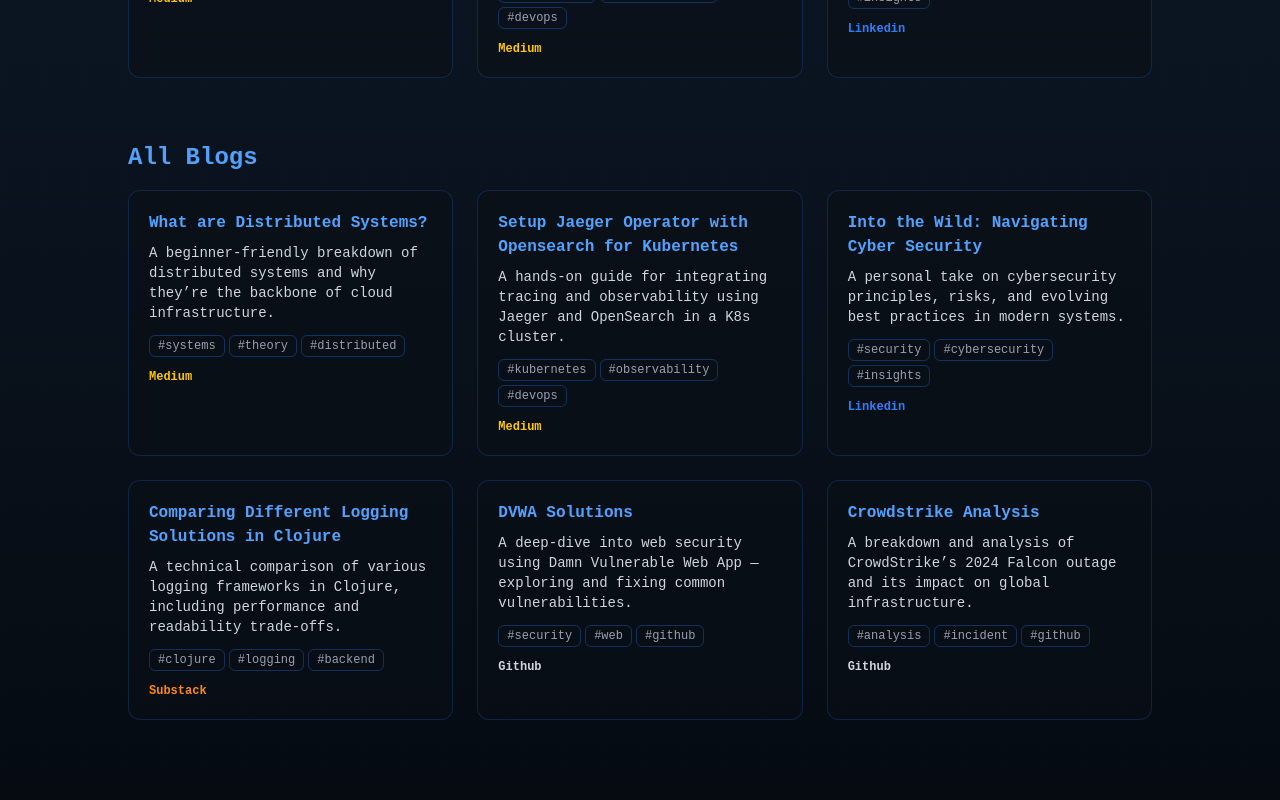
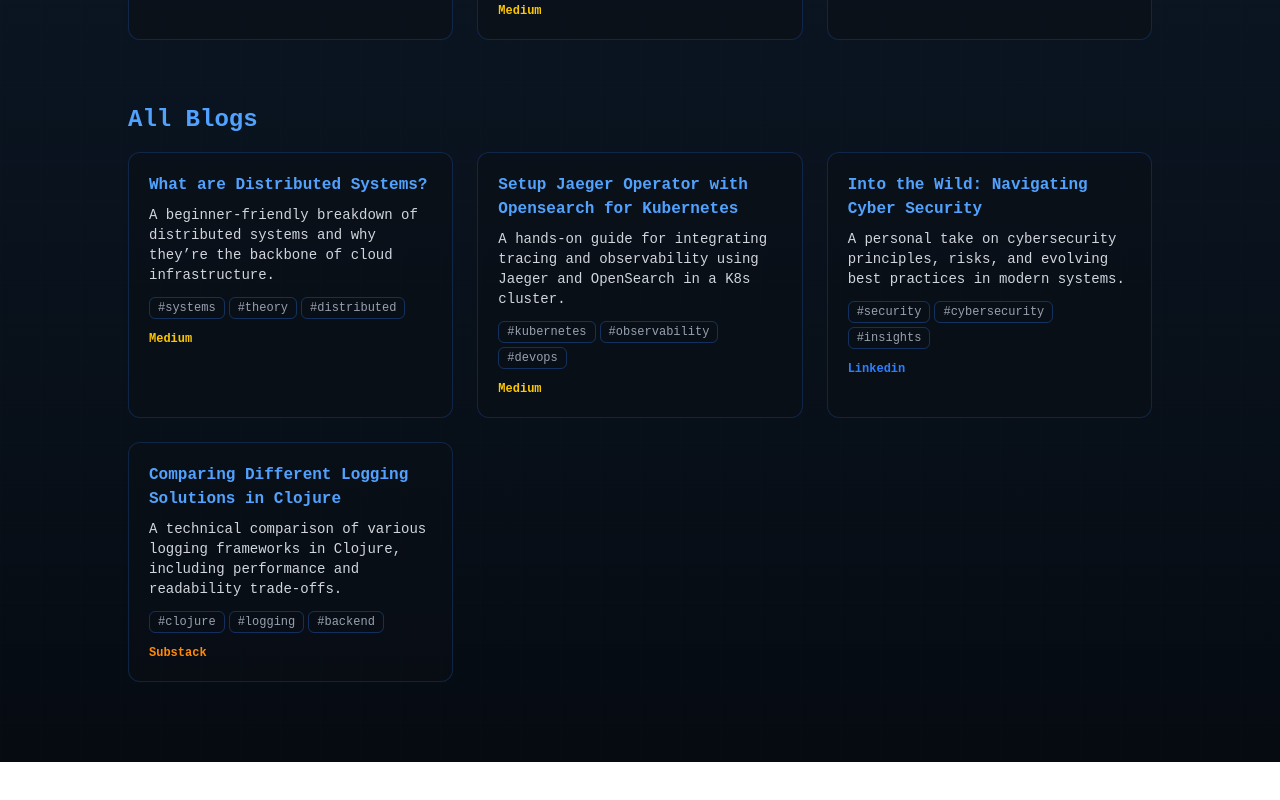
Before and after one commit to 0xhunterkiller/0xhunterkiller, a Next.js app: page /blog in a window 1280 px wide. Shown: the part 638-1438 px from the top of the page. After the commit the page ends 1400 px from the top, so only its background shows below. Built offline with nearby package versions, Linux system fonts and the light colour scheme.

Commit message:
blog done

```diff
--- a/app/blog/page.tsx
+++ b/app/blog/page.tsx
@@ -1,14 +1,14 @@
 "use client";
 
 import { useState, useMemo } from "react";
-import { motion } from "framer-motion";
-import Link from "next/link";
 import { blogs } from "@/data/blogsData";
+import BlogCard from "@/components/BlogCard";
 
 export default function BlogPage() {
   const [searchTerm, setSearchTerm] = useState("");
   const [activeTag, setActiveTag] = useState<string | null>(null);
 
+  // Collect unique tags
   const allTags = useMemo(() => {
     const tags = new Set<string>();
     blogs.forEach((b) => b.tags.forEach((t) => tags.add(t)));
@@ -37,7 +37,7 @@ export default function BlogPage() {
         </p>
       </section>
 
-      {/* Search + Tag Filters */}
+      {/* Search + Tags */}
       <section className="w-full space-y-6">
         <div className="flex flex-col md:flex-row md:items-center justify-between gap-4">
           <input
@@ -78,6 +78,7 @@ export default function BlogPage() {
       </section>
 
       {/* Featured Blogs */}
+      {featured.length > 0 && (
         <section className="w-full">
           <h2 className="text-2xl font-semibold text-blue-400 mb-4">
             Featured
@@ -88,12 +89,11 @@ export default function BlogPage() {
             ))}
           </div>
         </section>
+      )}
 
       {/* All Blogs */}
       <section className="w-full">
-        <h2 className="text-2xl font-semibold text-blue-400 mb-4">
-          All Blogs
-        </h2>
+        <h2 className="text-2xl font-semibold text-blue-400 mb-4">All Blogs</h2>
         {filteredBlogs.length === 0 ? (
           <p className="text-gray-500 text-center">No blogs found.</p>
         ) : (
@@ -107,64 +107,3 @@ export default function BlogPage() {
     </main>
   );
 }
-
-// ✅ Blog Card Component
-function BlogCard({
-  title,
-  description,
-  tags,
-  source,
-  url,
-  slug,
-}: {
-  title: string;
-  description: string;
-  tags: string[];
-  source: string;
-  url?: string;
-  slug?: string;
-}) {
-  const isExternal = source !== "github";
-  const Wrapper: any = isExternal ? "a" : Link;
-  const href = isExternal ? url : `/blog/${slug}`;
-
-  const sourceColors: Record<string, string> = {
-    medium: "text-yellow-400",
-    linkedin: "text-blue-500",
-    github: "text-gray-300",
-    substack: "text-orange-400",
-  };
-
-  return (
-    <motion.div
-      whileHover={{ scale: 1.03 }}
-      transition={{ duration: 0.25 }}
-      className="border border-blue-500/20 bg-[#0b0f17]/60 rounded-xl p-5 hover:border-blue-400/50 transition-all duration-300"
-    >
-      <Wrapper
-        href={href}
-        target={isExternal ? "_blank" : undefined}
-        rel={isExternal ? "noopener noreferrer" : undefined}
-        className="block h-full"
-      >
-        <h3 className="text-blue-400 font-semibold mb-2">{title}</h3>
-        <p className="text-sm text-gray-300 mb-3">{description}</p>
-
-        <div className="flex flex-wrap gap-1 text-xs text-gray-400 mb-3">
-          {tags.map((t) => (
-            <span
-              key={t}
-              className="px-2 py-0.5 border border-blue-500/30 rounded-md"
-            >
-              #{t}
-            </span>
-          ))}
-        </div>
-
-        <p className={`text-xs font-semibold ${sourceColors[source]}`}>
-          {source.charAt(0).toUpperCase() + source.slice(1)}
-        </p>
-      </Wrapper>
-    </motion.div>
-  );
-}
--- /dev/null
+++ b/components/BlogCard.tsx
@@ -0,0 +1,54 @@
+"use client";
+
+import { motion } from "framer-motion";
+
+interface BlogCardProps {
+  title: string;
+  description: string;
+  tags: string[];
+  source: string;
+  url: string;
+}
+
+export default function BlogCard({
+  title,
+  description,
+  tags,
+  source,
+  url,
+}: BlogCardProps) {
+  const sourceColors: Record<string, string> = {
+    medium: "text-yellow-400",
+    linkedin: "text-blue-500",
+    substack: "text-orange-400",
+  };
+
+  return (
+    <motion.a
+      href={url}
+      target="_blank"
+      rel="noopener noreferrer"
+      whileHover={{ scale: 1.03 }}
+      transition={{ duration: 0.25 }}
+      className="border border-blue-500/20 bg-[#0b0f17]/60 rounded-xl p-5 hover:border-blue-400/50 transition-all duration-300 block"
+    >
+      <h3 className="text-blue-400 font-semibold mb-2">{title}</h3>
+      <p className="text-sm text-gray-300 mb-3">{description}</p>
+
+      <div className="flex flex-wrap gap-1 text-xs text-gray-400 mb-3">
+        {tags.map((t) => (
+          <span
+            key={t}
+            className="px-2 py-0.5 border border-blue-500/30 rounded-md"
+          >
+            #{t}
+          </span>
+        ))}
+      </div>
+
+      <p className={`text-xs font-semibold ${sourceColors[source]}`}>
+        {source.charAt(0).toUpperCase() + source.slice(1)}
+      </p>
+    </motion.a>
+  );
+}
--- a/data/blogsData.ts
+++ b/data/blogsData.ts
@@ -4,9 +4,8 @@ export interface BlogPost {
   title: string;
   description: string;
   tags: string[];
-  source: "medium" | "linkedin" | "github" | "substack";
-  url?: string; // external link (for Medium, LinkedIn, Substack)
-  slug?: string; // internal blog route (for GitHub blogs)
+  source: "medium" | "linkedin" | "substack";
+  url: string;
   featured?: boolean;
 }
 
@@ -46,20 +45,4 @@ export const blogs: BlogPost[] = [
     source: "substack",
     url: "https://stories.getswym.com/p/comparing-different-logging-solutions",
   },
-  {
-    title: "DVWA Solutions",
-    description:
-      "A deep-dive into web security using Damn Vulnerable Web App — exploring and fixing common vulnerabilities.",
-    tags: ["security", "web", "github"],
-    source: "github",
-    slug: "dvwa-solutions", // internal markdown page
-  },
-  {
-    title: "Crowdstrike Analysis",
-    description:
-      "A breakdown and analysis of CrowdStrike’s 2024 Falcon outage and its impact on global infrastructure.",
-    tags: ["analysis", "incident", "github"],
-    source: "github",
-    slug: "crowdstrike-analysis",
-  },
 ];
--- a/package.json
+++ b/package.json
@@ -9,10 +9,13 @@
     "lint": "eslint"
   },
   "dependencies": {
+    "@tailwindcss/typography": "^0.5.19",
     "framer-motion": "^12.23.24",
     "next": "15.5.5",
     "react": "19.1.0",
-    "react-dom": "19.1.0"
+    "react-dom": "19.1.0",
+    "react-markdown": "^10.1.0",
+    "remark-gfm": "^4.0.1"
   },
   "devDependencies": {
     "@eslint/eslintrc": "^3",
```
Also changed, not shown: app/blog/[slug]/page.tsx (deleted), 1 other file (tests, documents, lock files or other folders). Lines whose indentation alone changed are shown as unchanged.
